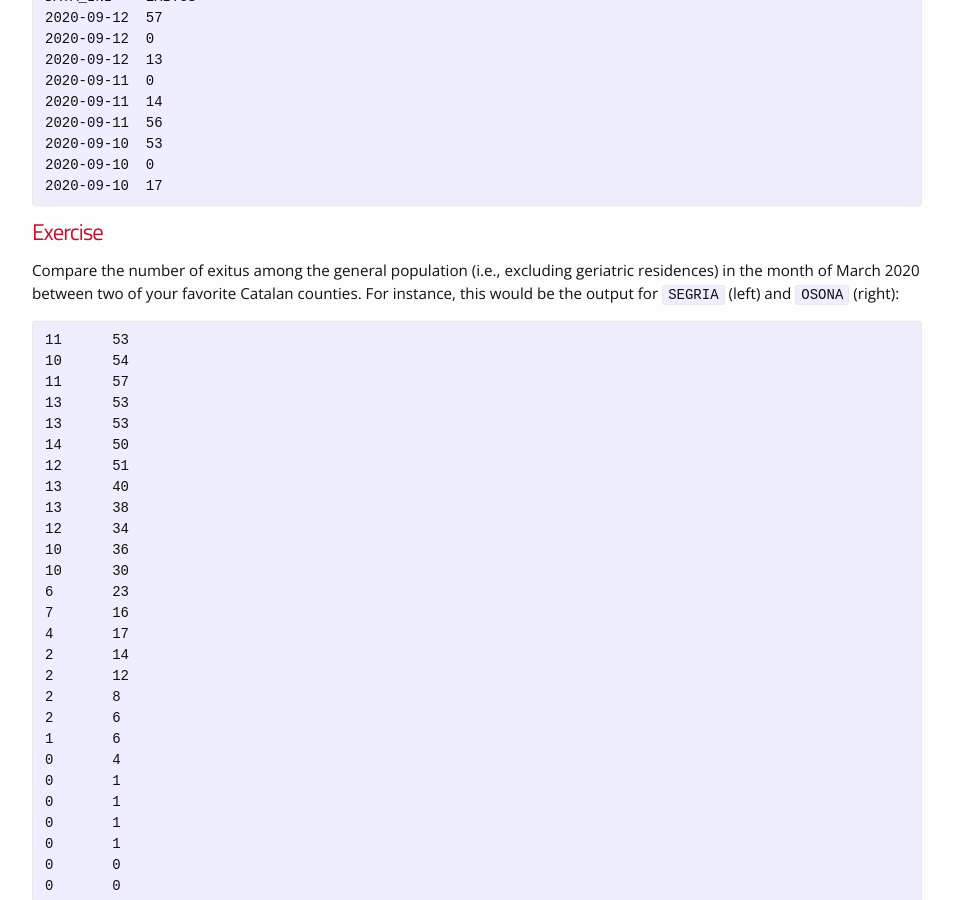
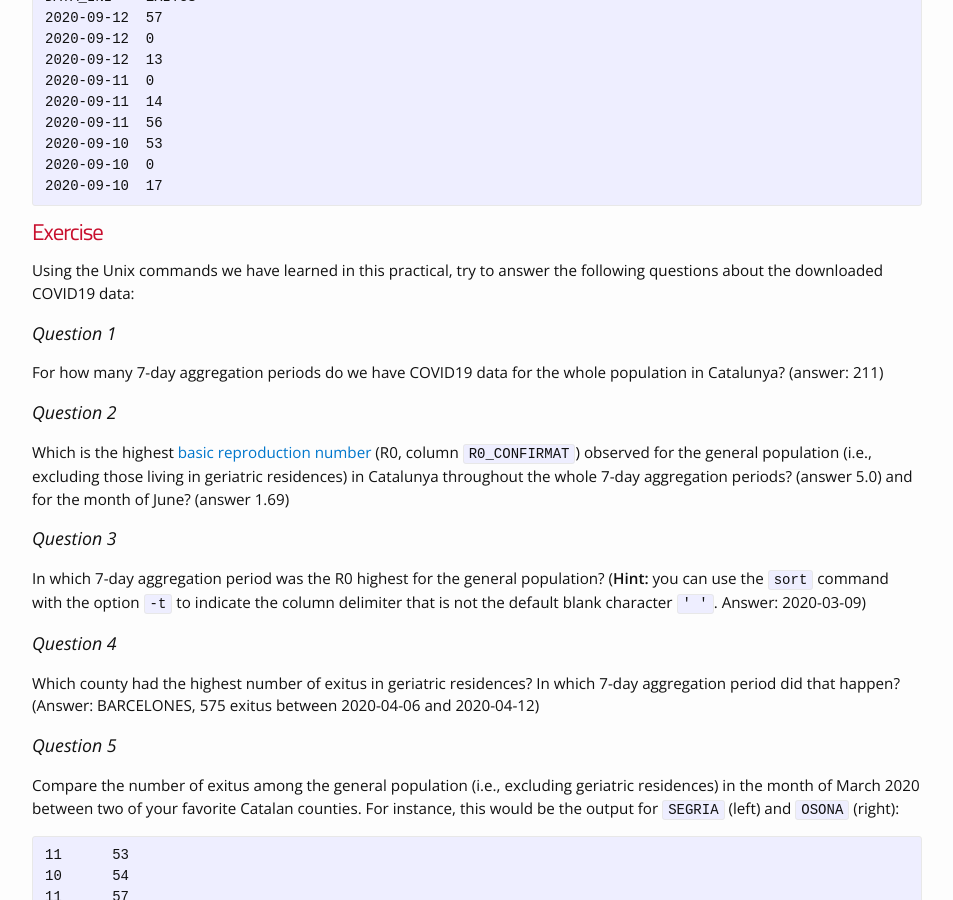
Before and after one commit to funcompbio/funcompbio.github.io, a Jekyll site: the page built from practical2/practical2.md, in a window 1280 px wide and 900 px high, scrolled down 6320 px. Shown: the whole window, without its empty margins (163-1116 px from the left). Built offline with Jekyll 4.4.1, drawn with Linux system fonts in a browser that asks for light colours; nearby versions of some CDN libraries.

Commit message:
Added questions from Ricard Argelaguet to the exercise.

```diff
--- a/practical2/practical2.html
+++ b/practical2/practical2.html
@@ -151,6 +151,16 @@ DATA_INI    EXITUS
 2020-09-10  0
 2020-09-10  17</code></pre>
 <h1 id="exercise">Exercise</h1>
+<p>Using the Unix commands we have learned in this practical, try to answer the following questions about the downloaded COVID19 data:</p>
+<h3 id="question-1">Question 1</h3>
+<p>For how many 7-day aggregation periods do we have COVID19 data for the whole population in Catalunya? (answer: 211)</p>
+<h3 id="question-2">Question 2</h3>
+<p>Which is the highest <a href="https://en.wikipedia.org/wiki/Basic_reproduction_number">basic reproduction number</a> (R0, column <code>R0_CONFIRMAT</code>) observed for the general population (i.e., excluding those living in geriatric residences) in Catalunya throughout the whole 7-day aggregation periods? (answer 5.0) and for the month of June? (answer 1.69)</p>
+<h3 id="question-3">Question 3</h3>
+<p>In which 7-day aggregation period was the R0 highest for the general population? (<strong>Hint:</strong> you can use the <code>sort</code> command with the option <code>-t</code> to indicate the column delimiter that is not the default blank character <code>' '</code>. Answer: 2020-03-09)</p>
+<h3 id="question-4">Question 4</h3>
+<p>Which county had the highest number of exitus in geriatric residences? In which 7-day aggregation period did that happen? (Answer: BARCELONES, 575 exitus between 2020-04-06 and 2020-04-12)</p>
+<h3 id="question-5">Question 5</h3>
 <p>Compare the number of exitus among the general population (i.e., excluding geriatric residences) in the month of March 2020 between two of your favorite Catalan counties. For instance, this would be the output for <code>SEGRIA</code> (left) and <code>OSONA</code> (right):</p>
 <pre><code>11      53
 10      54
```
